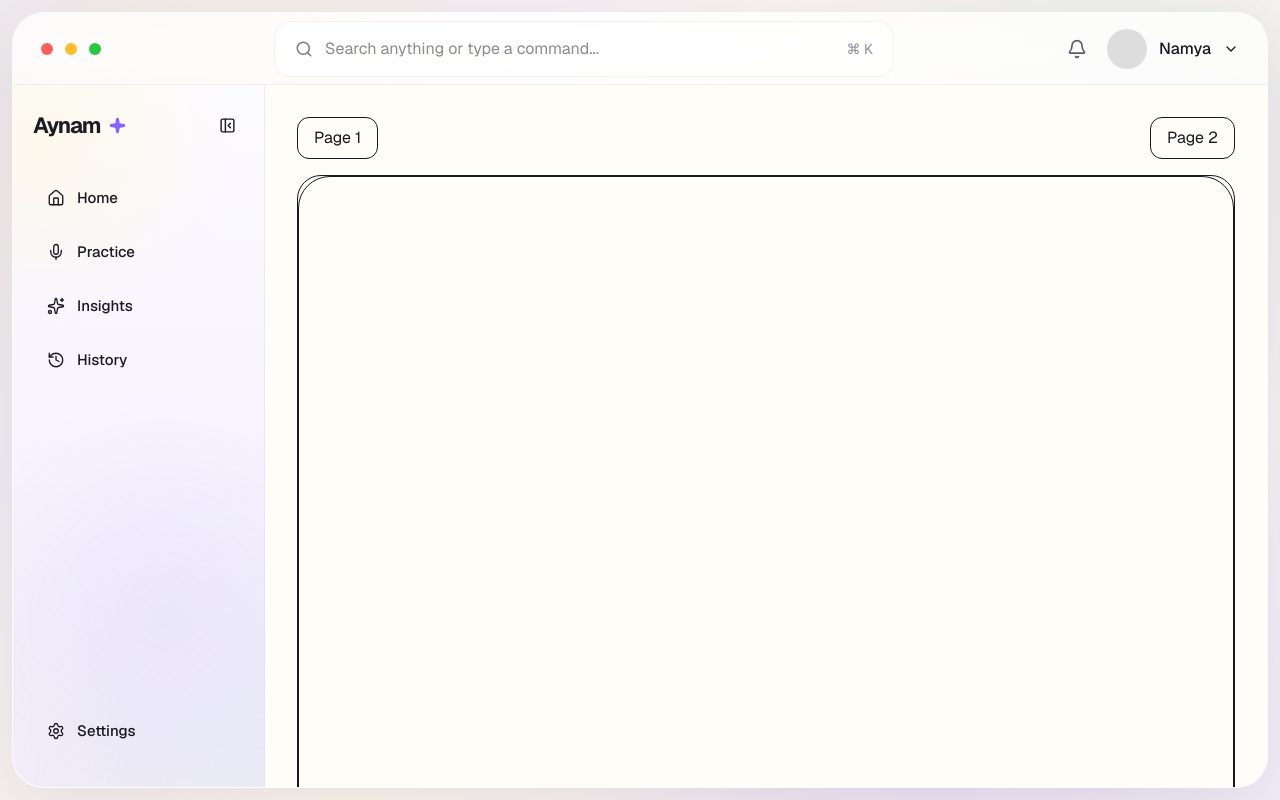
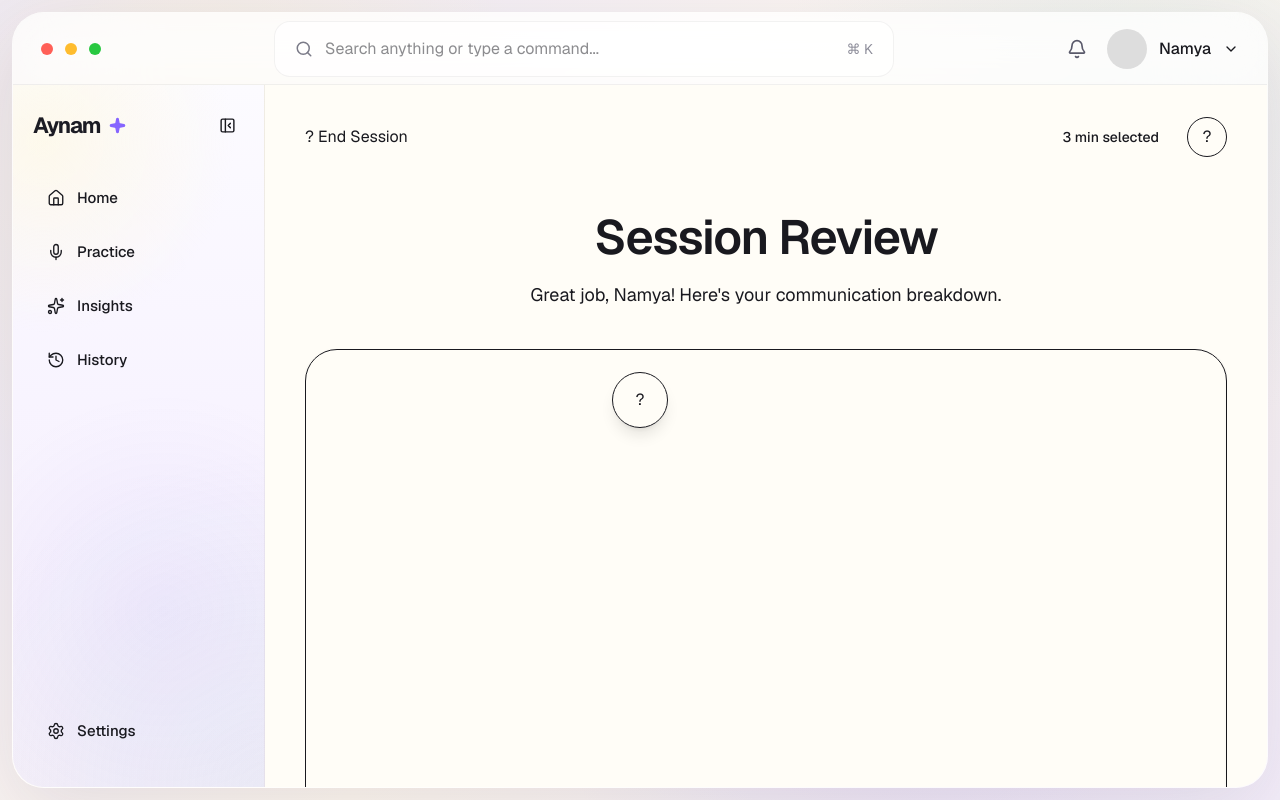
Before and after one commit to namyagaur/aynam.ai, a Next.js app: page /session/review in a window 1280 px wide. Built offline with nearby package versions, Linux system fonts and the light colour scheme.

Commit message:
update session review

```diff
--- a/components/session-review/SessionReview.tsx
+++ b/components/session-review/SessionReview.tsx
@@ -1,6 +1,7 @@
 "use client";
 
 import { useState } from "react";
+import ReviewHeader from "./ReviewHeader";
 import ReviewPageOne from "./ReviewPageOne";
 import ReviewPageTwo from "./ReviewPageTwo";
 
@@ -8,26 +9,12 @@ export default function SessionReview() {
   const [page, setPage] = useState(0);
 
   return (
-    <main className="min-h-screen bg-background p-8">
-      <div className="mb-4 flex justify-between">
-        <button
-          onClick={() => setPage(0)}
-          className="rounded-xl border px-4 py-2"
-        >
-          Page 1
-        </button>
+    <main className="min-h-screen bg-background px-10 py-8">
+      <ReviewHeader />
 
-        <button
-          onClick={() => setPage(1)}
-          className="rounded-xl border px-4 py-2"
-        >
-          Page 2
-        </button>
-      </div>
-
-      <div className="overflow-hidden rounded-3xl border">
+      <div className="relative overflow-hidden">
         <div
-          className="flex transition-transform duration-500"
+          className="flex transition-transform duration-500 ease-in-out"
           style={{
             transform: `translateX(-${page * 100}%)`,
           }}
@@ -41,6 +28,13 @@ export default function SessionReview() {
           </div>
         </div>
       </div>
+
+      <button
+        onClick={() => setPage((p) => (p === 0 ? 1 : 0))}
+        className="absolute left-1/2 top-1/2 z-50 flex h-14 w-14 -translate-x-1/2 -translate-y-1/2 items-center justify-center rounded-full border bg-background shadow-lg transition hover:scale-105"
+      >
+        {page === 0 ? "?" : "?"}
+      </button>
     </main>
   );
 }
```
